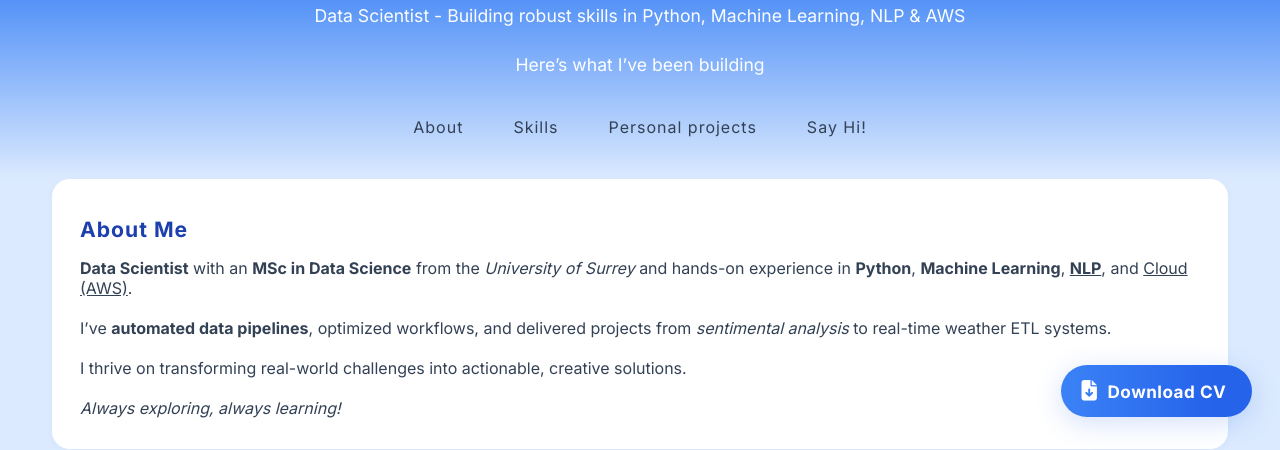
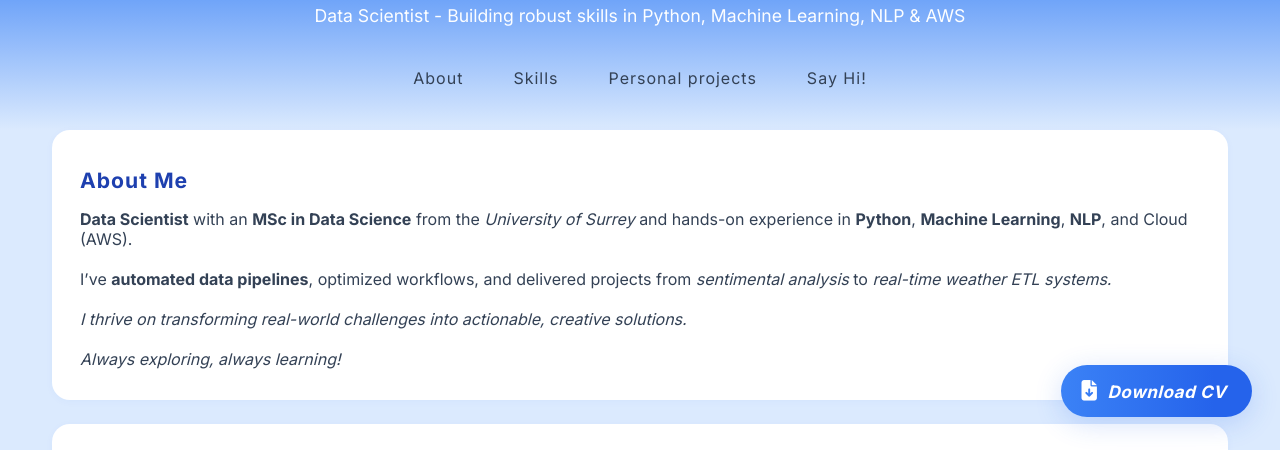
Before and after one commit to Pranava-Kailash/Pranava-Kailash.github.io, a plain HTML site: page index.html in a window 1280 px wide. Shown: the part 355-805 px from the top of the page. Drawn offline with Linux system fonts and the light colour scheme; no server answers.

Commit message:
About Section Rework Done

```diff
--- a/index.html
+++ b/index.html
@@ -13,7 +13,7 @@
     <img src="assets/images/Pro DP.jpg" alt="Pranava smiling" />
     <h1>Hey, I’m Pranav! <span class="wave">👋</span></h1>
     <h2>Data Scientist - Building robust skills in Python, Machine Learning, NLP & AWS</h2>
-    <h2>Here’s what I’ve been building</h2>
+    <!-- <h2>Here’s what I’ve been building</h2> -->
     <nav>
       <a href="#about">About</a>
       <a href="#skills">Skills</a>
@@ -26,8 +26,8 @@
       <h3>About Me</h3>
       <p>
         <strong>Data Scientist</strong> with an <b>MSc in Data Science</b> from the <i>University of Surrey</i> and hands-on experience in
-        <b>Python</b>, <b>Machine Learning</b>, <b><u>NLP</u></b>, and <u>Cloud (AWS)</u>.<br><br>
-        I’ve <b>automated data pipelines</b>, optimized workflows, and delivered projects from <i>sentimental analysis</i> to real-time weather ETL systems.<br><br>
+        <b>Python</b>, <b>Machine Learning</b>, <b>NLP</b>, and Cloud (AWS).<br><br>
+        I’ve <b>automated data pipelines</b>, optimized workflows, and delivered projects from <i>sentimental analysis</i> to <i>real-time weather ETL systems<i>.<br><br>
         I thrive on transforming real-world challenges into actionable, creative solutions.<br><br>
         <em>Always exploring, always learning!</em>
       </p>
```
